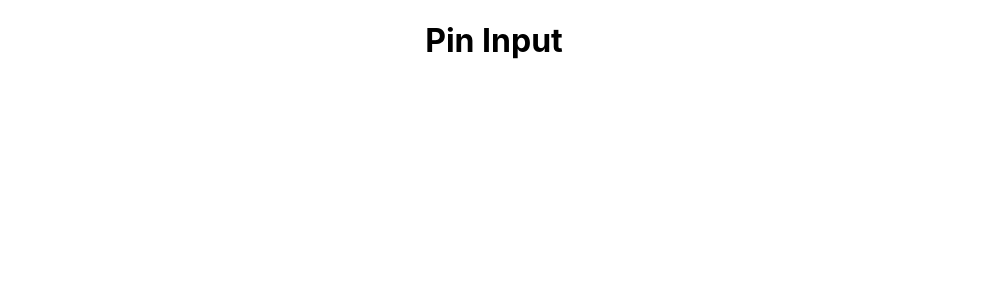
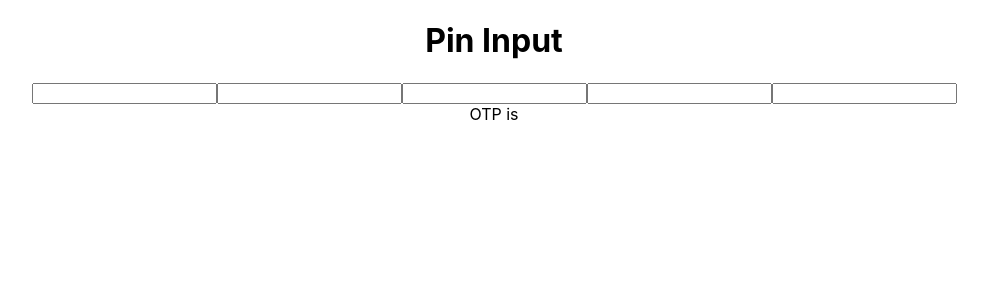
Before and after one commit to ankitsng0007/AnkitRepo, a React (Create React App) app in the folder RCT-211/Day-12/pin_input/: page / in a window 1280 px wide. Shown: the top 300 px of the page, without its empty margins (146-1134 px from the left). Built offline with nearby package versions, Linux system fonts and the light colour scheme.

Commit message:
File added

```diff
--- a/RCT-211/Day-12/pin_input/src/App.js
+++ b/RCT-211/Day-12/pin_input/src/App.js
@@ -1,10 +1,16 @@
 
+import { useState } from 'react';
 import './App.css';
+import Pin from './Components/Pin';
 
 function App() {
+  const [pinInput,setPinInput] = useState("");
+
   return (
     <div className="App">
      <h1>Pin Input</h1>
+     <Pin length={5}/>
+     OTP is {pinInput}
 
     </div>
   );
--- a/RCT-211/Day-12/pin_input/src/Components/Pin.jsx
+++ b/RCT-211/Day-12/pin_input/src/Components/Pin.jsx
@@ -1,9 +1,11 @@
 import React from 'react';
 
-const Pin = () => {
+const Pin = ({length}) => {
   return (
     <div>
-
+      {new Array(length).fill("w").map((item,index)=>{
+        return <input key={index}/>
+      })}
     </div>
   );
 }
```
